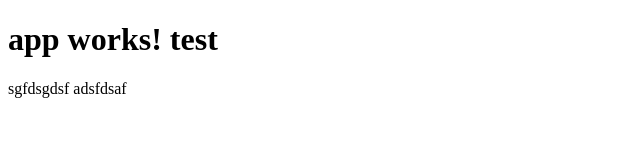
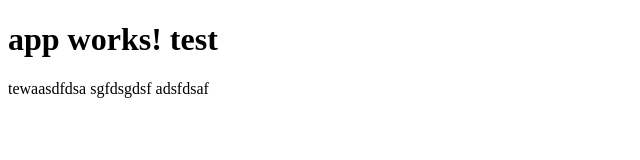
Before and after one commit to hadaraPs/jira, an Angular app: page / in a window 1280 px wide. Shown: the top 160 px of the page, without its empty margins (0-640 px from the left). Built offline with nearby package versions, Linux system fonts and the light colour scheme.

Commit message:
ttest
tewst 10

```diff
--- a/src/app/app.component.html
+++ b/src/app/app.component.html
@@ -2,5 +2,6 @@
   {{title}}
 test
 </h1>
+tewaasdfdsa
 sgfdsgdsf
 adsfdsaf
```
